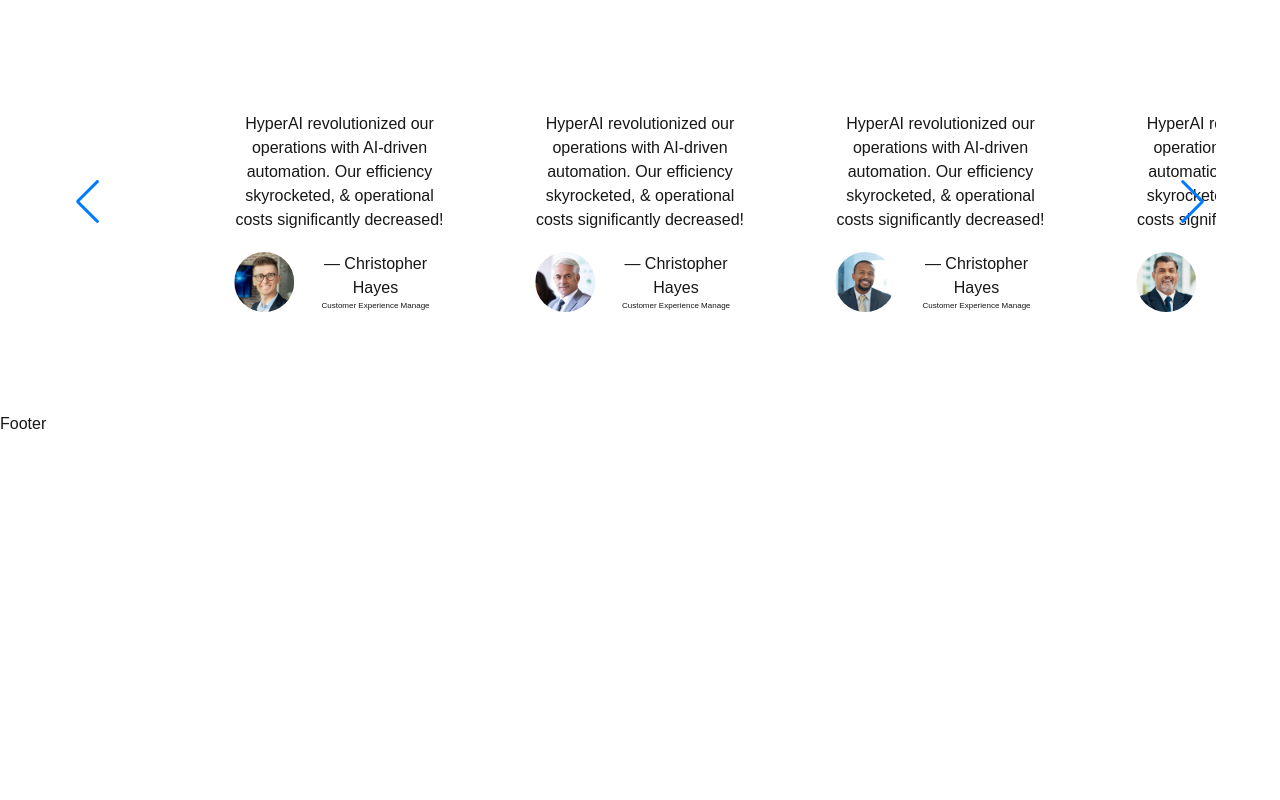
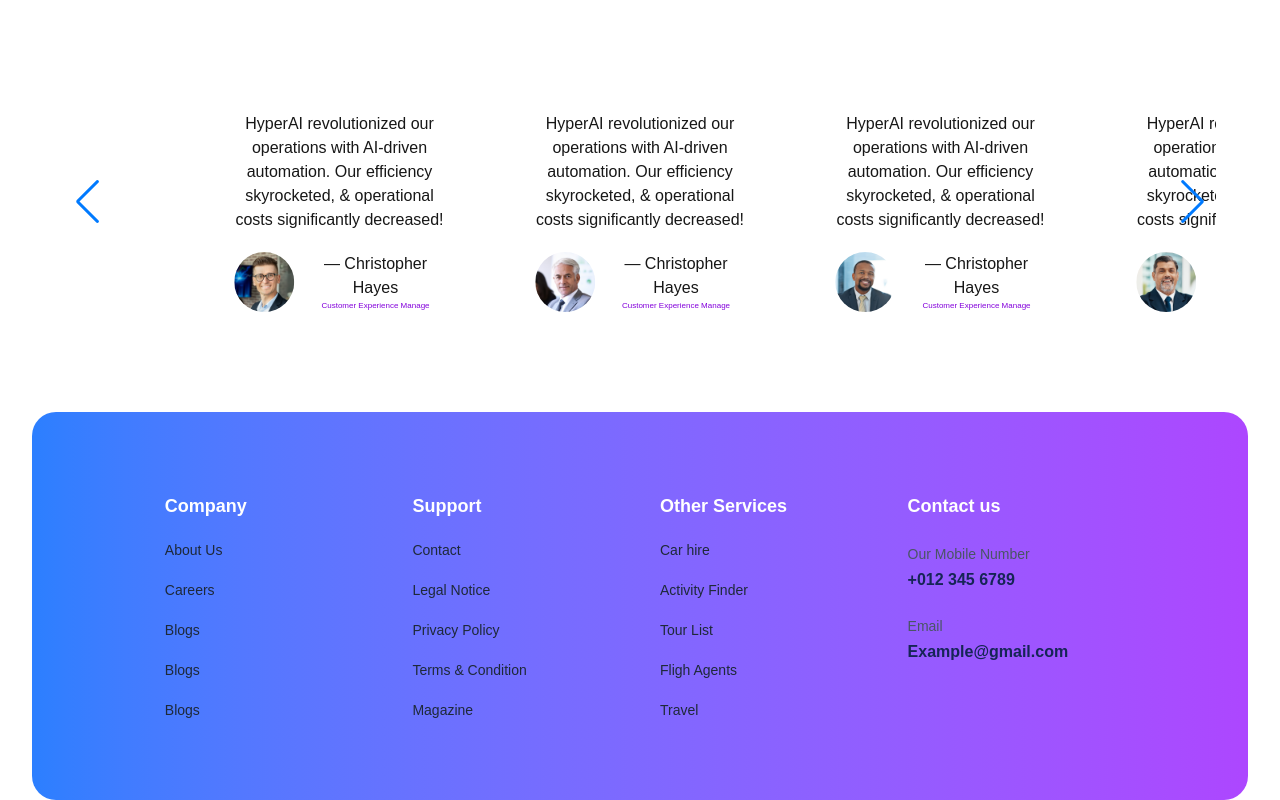
Before and after one commit to imran752310/hyperai-clone-nextjs, a Next.js app: page / in a window 1280 px wide. Shown: the part 3007-3807 px from the top of the page. Before the commit the page ends 3443 px from the top, so only its background shows below. Built offline with nearby package versions, Linux system fonts and the light colour scheme.

Commit message:
footer completed

```diff
--- a/components/Global/Footer.tsx
+++ b/components/Global/Footer.tsx
@@ -1,8 +1,65 @@
+import Link from 'next/link'
 import React from 'react'
+import { FaFacebook, FaTwitter, FaYoutube } from 'react-icons/fa6'
 
 const Footer = () => {
   return (
-    <div>Footer</div>
+    <div className='pt-16 pb-16 w-[95%] h-[600] mx-auto   flex flex-col md:flex-row items-center justify-between bg-gradient-to-r from-blue-500 to-purple-500 text-white p-10 md:p-20 rounded-3xl'>
+        <div className='w-[90%] mx-auto items-start grid  sm:grid-cols-2 md:grid-cols-2 lg:grid-cols-4 gap-10'>
+            {/* colum 1  */}
+            <div className='space-y-5'>
+                <h1 className='text-lg font-bold'>Company</h1>
+                <p className='text-gray-800 font-medium cursor-pointer text-sm hover:text-blue-950 '>About Us</p>
+                <p className='text-gray-800 font-medium cursor-pointer text-sm hover:text-blue-950 '>Careers</p>
+                <p className='text-gray-800 font-medium cursor-pointer text-sm hover:text-blue-950 '>Blogs</p>
+                <p className='text-gray-800 font-medium cursor-pointer text-sm hover:text-blue-950 '>Blogs</p>
+                <p className='text-gray-800 font-medium cursor-pointer text-sm hover:text-blue-950 '>Blogs</p>
+            </div>
+             {/* colum 2  */}
+             <div className='space-y-5'>
+                <h1 className='text-lg font-bold'>Support</h1>
+                <p className='text-gray-800 font-medium cursor-pointer text-sm hover:text-blue-950 '>Contact</p>
+                <p className='text-gray-800 font-medium cursor-pointer text-sm hover:text-blue-950 '>Legal Notice</p>
+                <p className='text-gray-800 font-medium cursor-pointer text-sm hover:text-blue-950 '>Privacy Policy</p>
+                <p className='text-gray-800 font-medium cursor-pointer text-sm hover:text-blue-950 '>Terms & Condition</p>
+                <p className='text-gray-800 font-medium cursor-pointer text-sm hover:text-blue-950 '>Magazine</p>
+            </div>
+             {/* colum 3  */}
+             <div className='space-y-5'>
+                <h1 className='text-lg font-bold'>Other Services</h1>
+                <p className='text-gray-800 font-medium cursor-pointer text-sm hover:text-blue-950 '>Car hire</p>
+                <p className='text-gray-800 font-medium cursor-pointer text-sm hover:text-blue-950 '>Activity Finder</p>
+                <p className='text-gray-800 font-medium cursor-pointer text-sm hover:text-blue-950 '>Tour List</p>
+                <p className='text-gray-800 font-medium cursor-pointer text-sm hover:text-blue-950 '>Fligh Agents</p>
+                <p className='text-gray-800 font-medium cursor-pointer text-sm hover:text-blue-950 '>Travel </p>
+            </div>
+            {/* colum 4  */}
+            <div>
+                <h1 className='text-lg font-bold'>Contact us</h1>
+               <div className='mt-6'>
+                    <h1 className='text-sm text-gray-600'>Our Mobile Number</h1>
+                    <h1 className='text-base font-bold text-blue-950 mt-1'>+012 345 6789</h1>
+               </div>
+               <div className='mt-6'>
+                    <h1 className='text-sm text-gray-600'>Email</h1>
+                    <h1 className='text-base font-bold text-blue-950 mt-1'>Example@gmail.com</h1>
+               </div>
+
+            </div>
+        </div>
+        {/* bottom section  */}
+        {/* <div className='mt-8 w-[80%] mx-auto border-t pt-8 flex flex-col md:flex-row justify-between items-center text-gray-600  text-sm'>
+          <p className='text-center md:text-left'>  Copyright @ 2025 M_Imran . All rights reversed</p>
+          <div className='flex items-center space-x-4 md:mt-0'>
+                <span>Social :</span>
+                <Link href="#" className="text-gray-500 hover:text-gray-800 flex gap-2">
+                <FaTwitter />
+                <FaFacebook />
+                <FaYoutube />
+                </Link>
+          </div>
+        </div> */}
+    </div>
   )
 }
 
--- a/components/Home/Testimonial/TestimonialCard.tsx
+++ b/components/Home/Testimonial/TestimonialCard.tsx
@@ -31,7 +31,7 @@
       >
         {slides.map((slide, index) => (
           <SwiperSlide key={index}>
-            <div className="flex flex-col justify-start hover:bg-purple-700 p-5 rounded-lg hover:text-white ">
+            <div className="flex flex-col justify-start hover:bg-purple-700 p-5 rounded-lg hover:text-white  ">
                 <p className="py-5">HyperAI revolutionized our operations with AI-driven automation. Our efficiency skyrocketed, & operational costs significantly decreased!</p>
 
               <div className="flex items-center gap-3">
@@ -44,7 +44,7 @@
               />
               <div>
                 <h4>— Christopher Hayes</h4>
-                <p className="text-[8px]">Customer Experience Manage</p>
+                <p className="text-[8px] text-purple-700 hover:text-white">Customer Experience Manage</p>
               </div>
               </div>
             </div>
```
